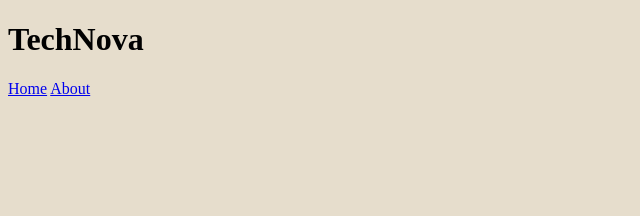
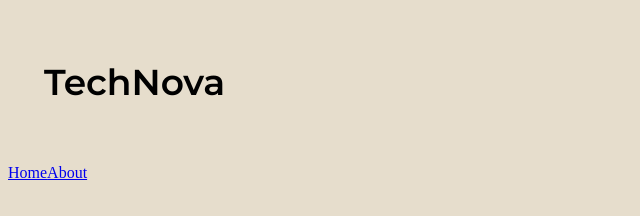
Before and after one commit to PedroCoimbraColla/Tudo-Alura, a plain HTML site: page Teste 2 Alura Cursos/pages/index.html in a window 1280 px wide. Shown: the whole page, without its empty margins (0-640 px from the left). Drawn offline with nearby package versions, Linux system fonts and the light colour scheme.

Commit message:
arquivos novos index e styles

```diff
--- a/Teste 2 Alura Cursos/pages/index.html
+++ b/Teste 2 Alura Cursos/pages/index.html
@@ -4,6 +4,11 @@
     <meta charset="UTF-8">
     <meta name="viewport" content="width=device-width, initial-scale=1.0">
     <title>TechNova</title>
+    <link rel="preconnect" href="https://fonts.googleapis.com">
+    <link rel="preconnect" href="https://fonts.gstatic.com" crossorigin>
+    <link href="https://fonts.googleapis.com/css2?family=Poppins:wght@300;400;500;700&display=swap" rel="stylesheet">
+    <link rel="stylesheet" href="https://unpkg.com/swiper@8/swiper-bundle.min.css" />
+    <link href="https://fonts.googleapis.com/css2?family=Josefin+Sans:wght@400;700&display=swap" rel="stylesheet">
     <link rel="stylesheet" href="../styles/styles.css">
 </head>
 <body>
--- a/Teste 2 Alura Cursos/styles/styles.css
+++ b/Teste 2 Alura Cursos/styles/styles.css
@@ -2,5 +2,23 @@
 
 
 :root{
-    background: rgb(230, 221, 204)
+    background: rgb(230, 221, 204);
+
+    --font-princiapl: "Poppins";
+
+    --fonte-primaria: 'Krona One', sans-serif;
+    --fonte-secundaria: 'Montserrat', sans-serif;
 }
+
+
+.cabecalho_Titulo{
+    font-weight: 900;
+    font-size: 36px;
+    font-family: var(--fonte-secundaria);
+    padding: 1em;
+}
+
+.cabecalho__menu{
+    display: flex;
+
+}
```
